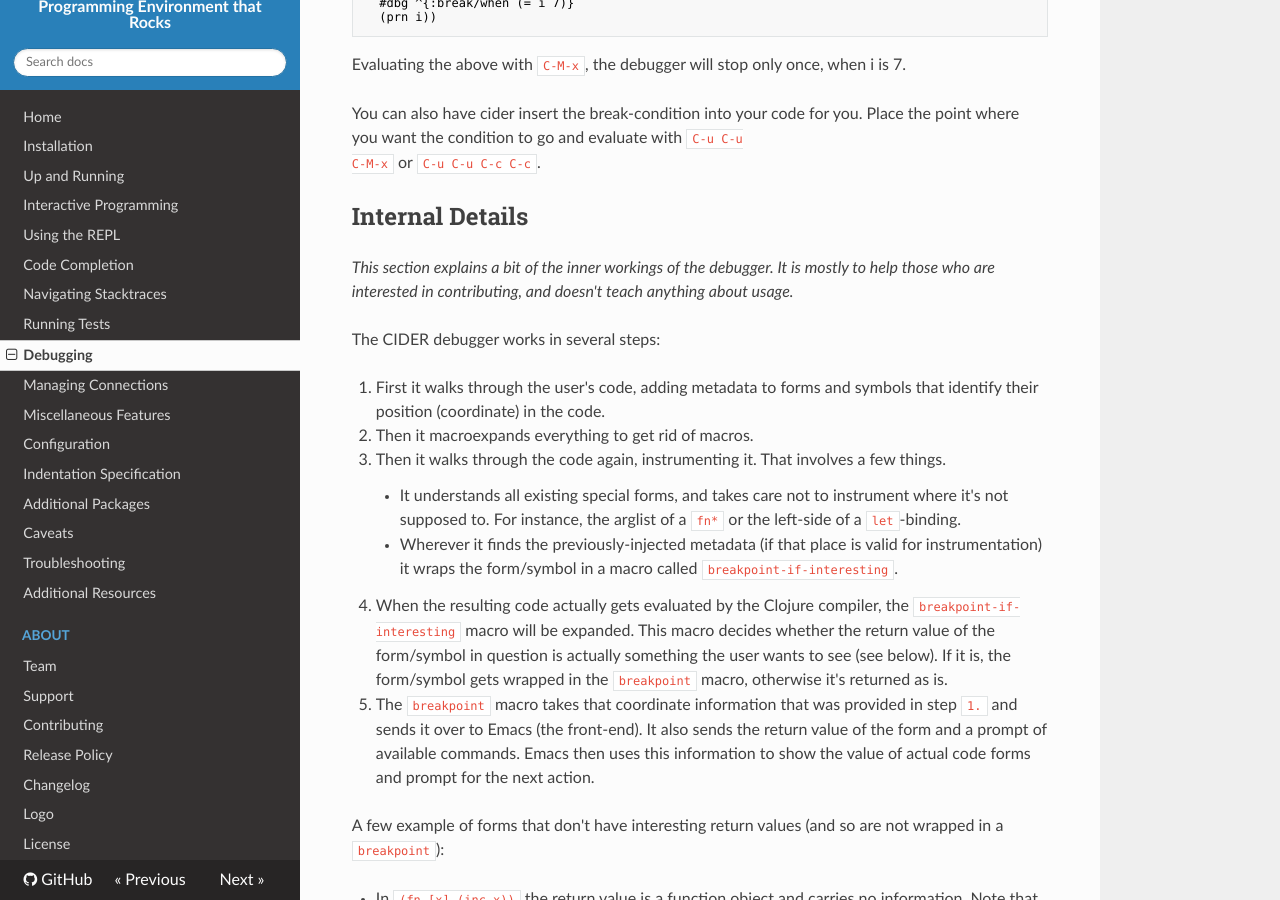
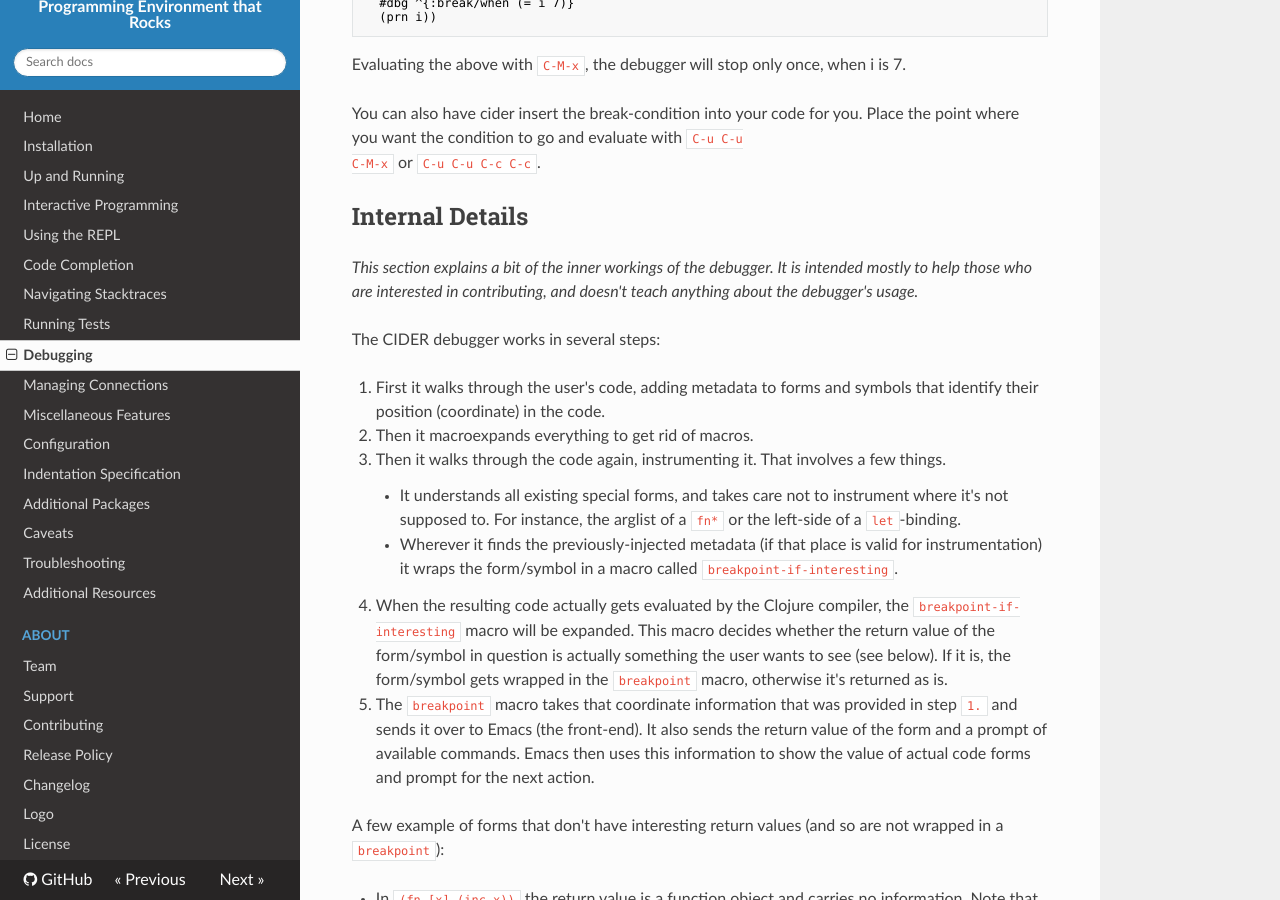
Before and after one commit to clojure-emacs/cider, an MkDocs documentation site: the page built from doc/debugging.md, in a window 1280 px wide and 900 px high, scrolled down 3235 px. Built offline with MkDocs 1.6.1, drawn with Linux system fonts in a browser that asks for light colours; nearby versions of some CDN libraries; old or Windows-style settings are respelled for this version of MkDocs.

Commit message:
Improve some wording

```diff
--- a/doc/debugging.md
+++ b/doc/debugging.md
@@ -34,8 +34,8 @@ C-M-x</kbd>) is a quick way of evaluating the current top-level form with `#dbg`
 in front.
 
 At any point, you can bring up a list of all currently instrumented `def`s with
-the command `cider-browse-instrumented-defs`. Protocols and types can be
-instrumented as well, but they will not be listed by this command.
+the command <kbd>M-x</kbd> `cider-browse-instrumented-defs`. Protocols and types
+can be instrumented as well, but they will not be listed by this command.
 
 ## Keys
 
@@ -140,9 +140,9 @@ C-M-x` or `C-u C-u C-c C-c`.
 
 ## Internal Details
 
-*This section explains a bit of the inner workings of the debugger. It is mostly
-to help those who are interested in contributing, and doesn't teach anything
-about usage.*
+*This section explains a bit of the inner workings of the debugger. It is
+intended mostly to help those who are interested in contributing, and doesn't
+teach anything about the debugger's usage.*
 
 The CIDER debugger works in several steps:
 
```
